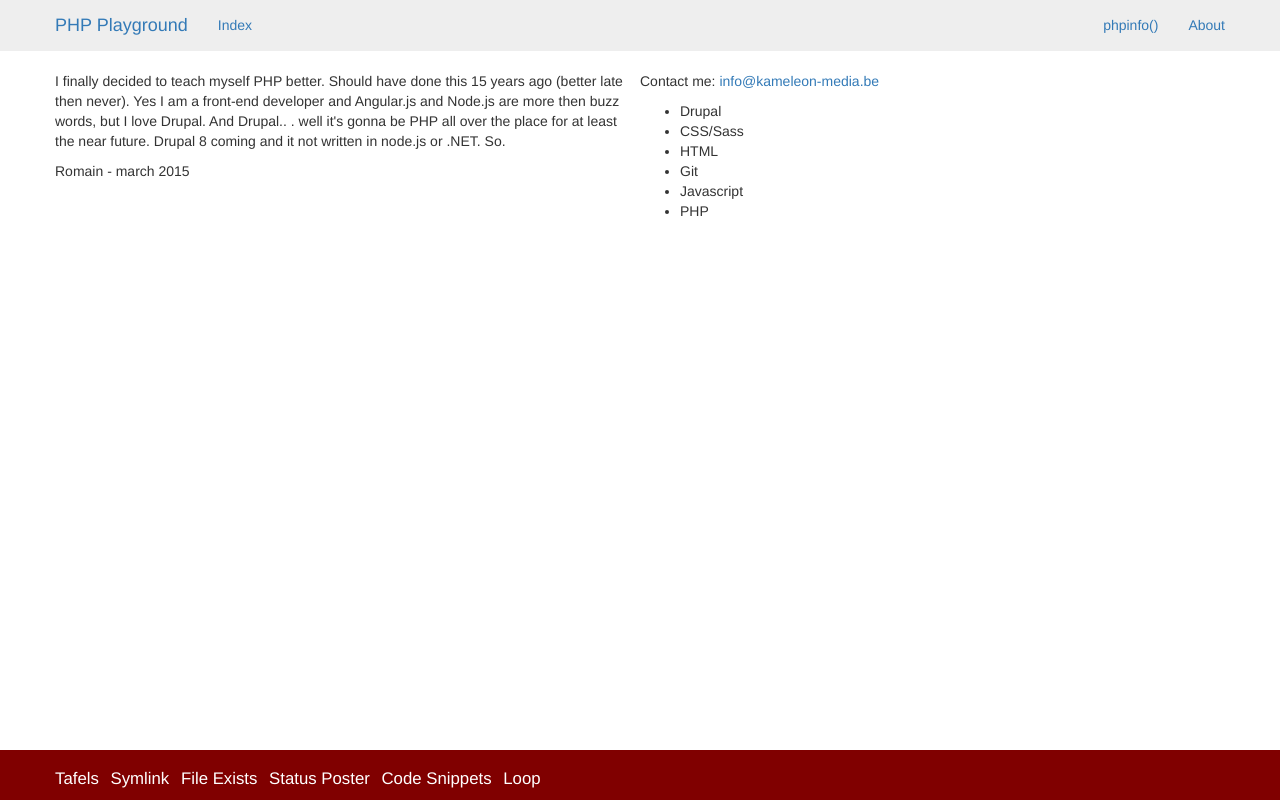
After one commit to kameleonbe/playground, a PHP site: page /php/about.php in a window 1280 px wide. The commit adds this page. Run offline with PHP 8.4, Linux system fonts and the light colour scheme.

Commit message:
Added phpinfo Added about Deleted process.php

```diff
--- a/include/header.php
+++ b/include/header.php
@@ -26,8 +26,8 @@
 	        </li>
 	      </ul>
 	      <ul class="nav navbar-nav navbar-right">
-	        <li><a href="#">Lorem</a></li>
-	        <li><a href="#">Ipsum</a></li>
+	        <li><a href="../php/phpinfo.php">phpinfo()</a></li>
+	        <li><a href="../php/about.php">About</a></li>
 	      </ul>
 	    </nav>
 		</div>
--- /dev/null
+++ b/php/about.php
@@ -0,0 +1,28 @@
+<?php include ('../include/header.php'); ?>
+<div id="main">
+	<div class="container">
+		<div class="row">
+                    <div class="col-md-6">
+                        <div class="row">
+                        <p>I finally decided to teach myself PHP better. Should have done this 15 years ago (better late then never). Yes I am a front-end developer and Angular.js and Node.js are more then buzz words, but I love Drupal. And Drupal.. . well it's gonna be PHP all over the place for at least the near future. Drupal 8 coming and it not written in node.js or .NET. So.</p>
+                        <p>Romain - march 2015</p>
+                        </div>
+                    </div>
+
+                    <div class="col-md-6">
+                        <div class="row">
+                            <p>Contact me: <a href='mailto:info@kameleon-media.be'>info@kameleon-media.be</a></p>
+                        <ul>
+                            <li>Drupal</li>
+                            <li>CSS/Sass</li>
+                            <li>HTML</li>
+                            <li>Git</li>
+                            <li>Javascript</li>
+                            <li>PHP</li>
+                        </ul>
+                        </div>
+                    </div>
+                 </div>
+	</div>
+</div>
+<?php include ('../include/footer.php'); ?>
```
Also changed, not shown: index.php (+7 -1 lines), php/add_user.php (added, +21 -0 lines), php/phpinfo.php (added, +8 -0 lines), php/process.php (deleted, +0 -14 lines).
